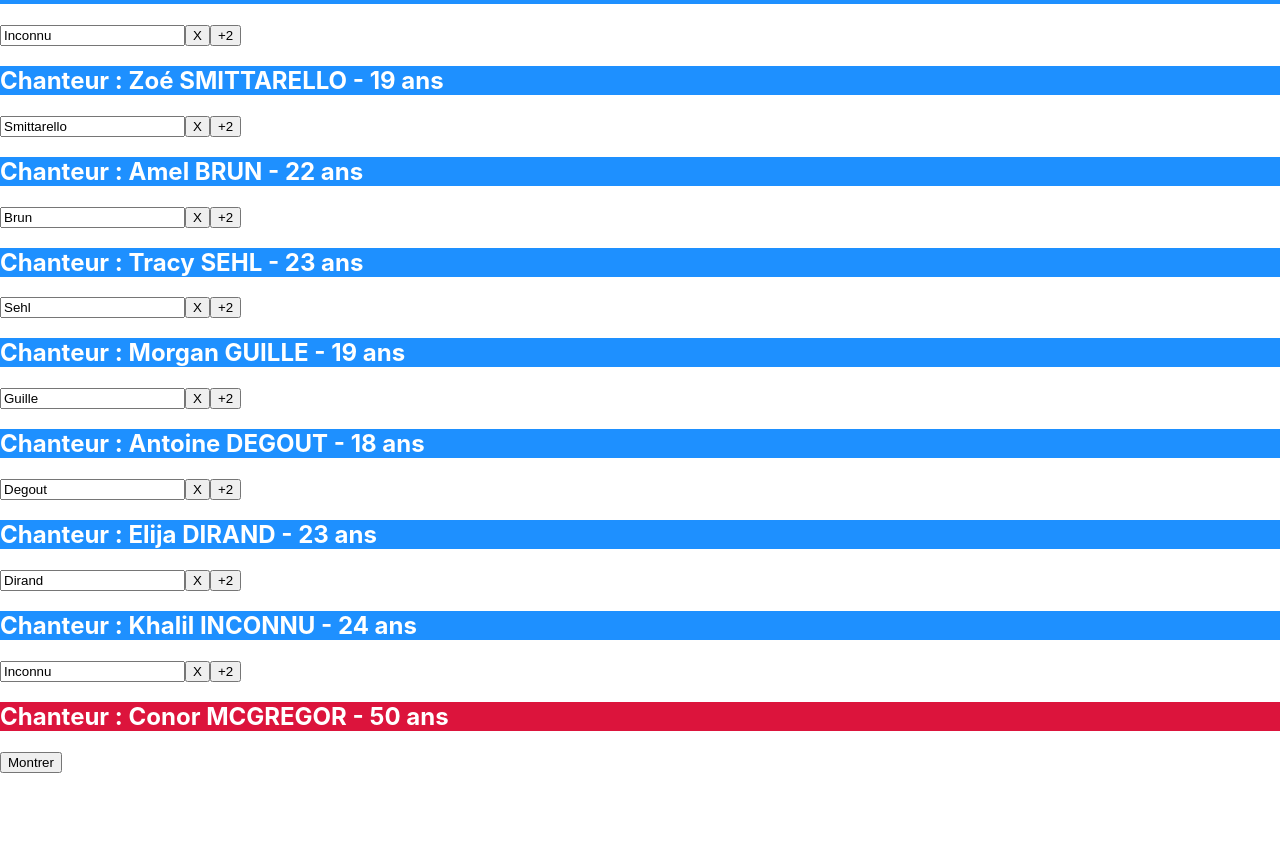
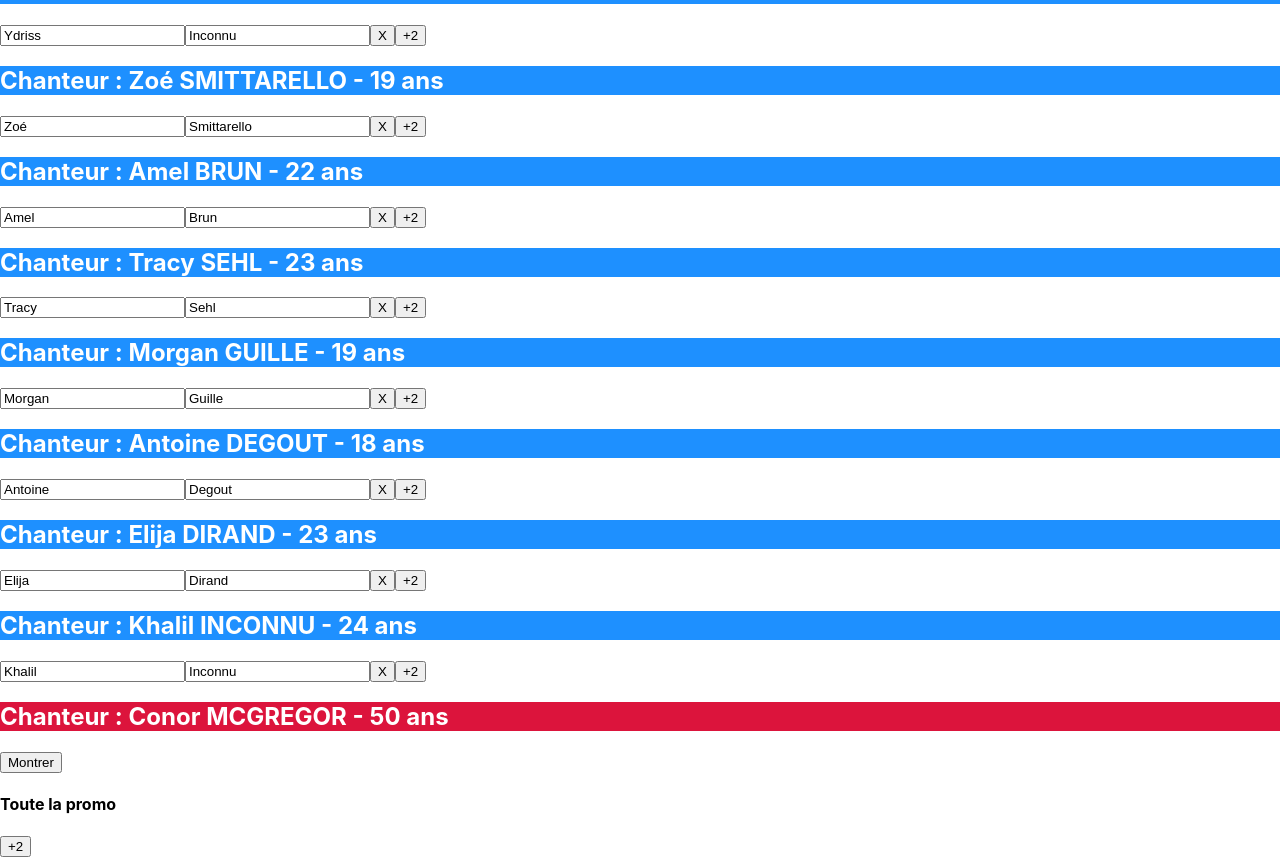
Before and after one commit to LaurenceB242/testreactdemo, a React (Create React App) app: page / in a window 1280 px wide. Shown: the part 967-1824 px from the top of the page. Before the commit the page ends 1740 px from the top, so only its background shows below. Built offline with nearby package versions, Linux system fonts and the light colour scheme.

Commit message:
v3 et ajous champs prenom et age commun où séparer

```diff
--- a/src/App.js
+++ b/src/App.js
@@ -37,12 +37,12 @@ class App extends Component {
   }
 
   // Change le nom d'UN chanteur à chaque frappe
-  handleChange = (event, id) => {
-    const nom = event.target.value   // on lit la valeur avant le setState
+  handleChange = (event, id, champ) => {
+    const valeur = event.target.value   // on lit la valeur avant le setState
     this.setState(prev => ({
       artiste: {
         ...prev.artiste,
-        [id]: { ...prev.artiste[id], nom }
+        [id]: { ...prev.artiste[id], [champ]: valeur }   // [champ] = clé calculée
       }
     }))
   }
@@ -66,7 +66,15 @@ class App extends Component {
       }
     }))
   }
-
+  vieillirTous = (nb) => {
+    this.setState(prev => {
+      const artiste = {}
+      Object.keys(prev.artiste).forEach(id => {
+        artiste[id] = { ...prev.artiste[id], age: prev.artiste[id].age + nb }
+      })
+      return { artiste }
+    })
+  }
   render() {
     const list = Object.keys(this.state.artiste).map(id => (
     <Artiste
@@ -74,7 +82,8 @@ class App extends Component {
       age={this.state.artiste[id].age}
       prenom={this.state.artiste[id].prenom}
       nom={this.state.artiste[id].nom}
-        handleChange={(event) => this.handleChange(event, id)}
+      handleChange={(event) => this.handleChange(event, id, "nom")}
+      handleChangePrenom={(event) => this.handleChange(event, id, "prenom")}
       hideName={() => this.hideName(id)}
       plus={this.state.plus}
       handleClick={() => this.handleClick(id, this.state.plus)}
@@ -93,6 +102,9 @@ class App extends Component {
           <button onClick={this.handleShow}>
             {this.state.isShow ? 'Cacher' : 'Montrer'}
           </button>
+
+          <h4>Toute la promo</h4>
+<Button plus={this.state.plus} veillir={() => this.vieillirTous(this.state.plus)} />
         </Artiste>
       </Fragment>
     )
--- a/src/components/Artiste.jsx
+++ b/src/components/Artiste.jsx
@@ -1,14 +1,20 @@
-import Button from "./Button";   // ✅ le bon fichier
+import Button from "./Button";
 
-const Artiste = ({ prenom, nom, age, children, handleChange, hideName, plus, handleClick }) => {
+const Artiste = ({ prenom, nom, age, children, handleChange, handleChangePrenom, hideName, plus, handleClick }) => {
     return (
         <>
             <h2 style={{ backgroundColor: age < 46 ? 'dodgerblue' : 'crimson', color: 'white' }}>
                 Chanteur : {prenom} {nom.toUpperCase()} - {age} ans
             </h2>
 
-            {/* On n'affiche ces éléments que si le parent a envoyé la fonction */}
-            {handleChange && <input type="text" value={nom} onChange={handleChange} />}
+            {/* Chaque input est contrôlé : value vient du state, onChange le met à jour */}
+            {handleChangePrenom && (
+                <input type="text" placeholder="Prénom" value={prenom} onChange={handleChangePrenom} />
+            )}
+            {handleChange && (
+                <input type="text" placeholder="Nom" value={nom} onChange={handleChange} />
+            )}
+
             {hideName && <button onClick={hideName}>X</button>}
 
             {children ? <div>{children}</div> : null}
```
Lines whose indentation alone changed are shown as unchanged.
